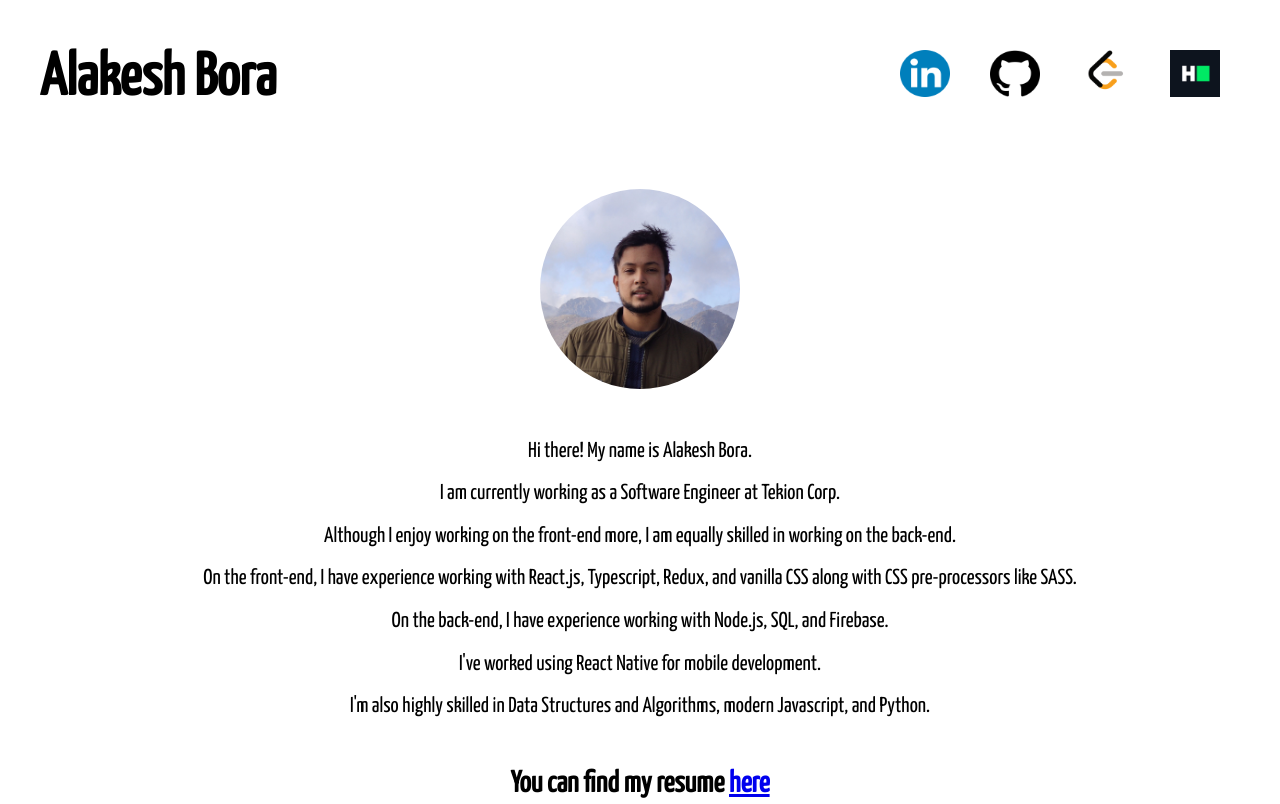
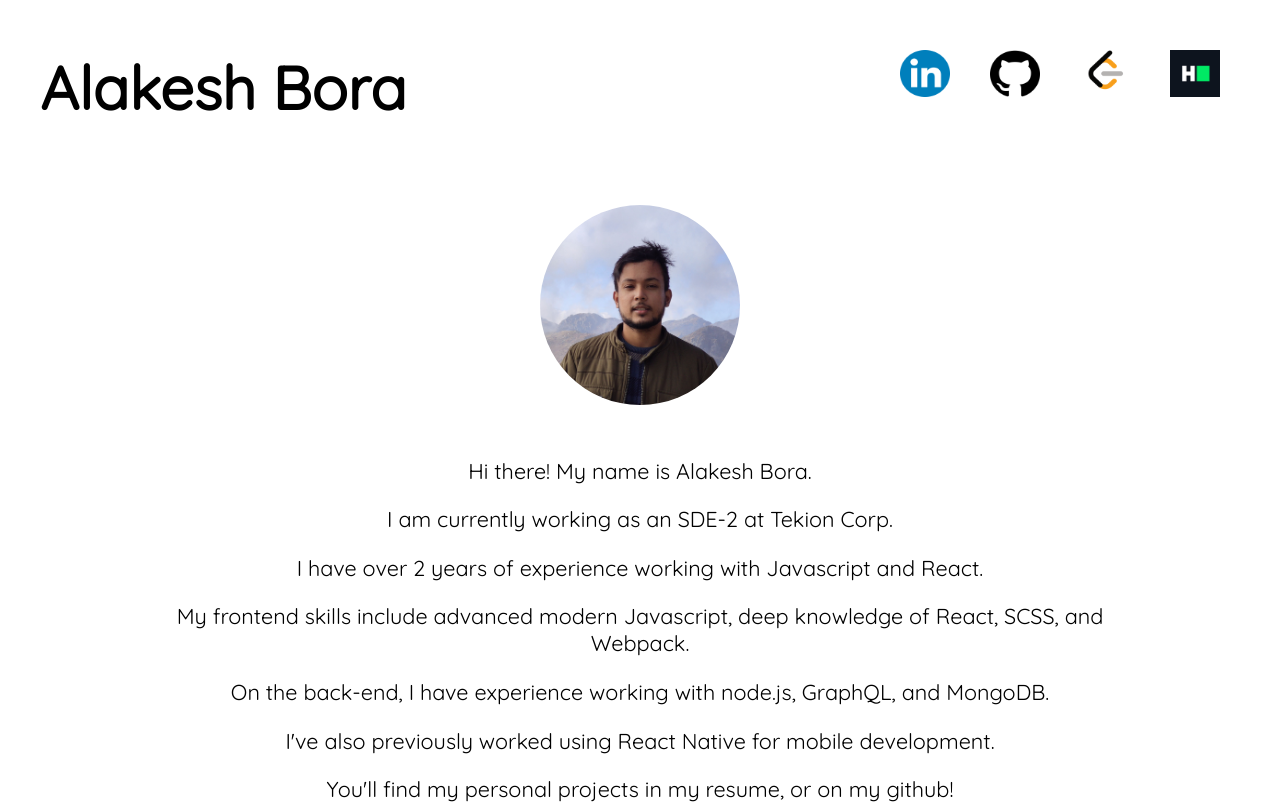
Before and after one commit to alokesh985/alakesh-personal-website, a React (Create React App) app: page / in a window 1280 px wide. Shown: the top 804 px of the page. Built offline with nearby package versions, Linux system fonts and the light colour scheme.

Commit message:
Updated resume

```diff
--- a/src/components/Introduction.tsx
+++ b/src/components/Introduction.tsx
@@ -11,26 +11,19 @@ const Introduction = () => {
       />
       <div className={styles.text}>
         <p>Hi there! My name is Alakesh Bora.</p>{" "}
-        <p>I am currently working as a Software Engineer at Tekion Corp.</p>
+        <p>I am currently working as an SDE-2 at Tekion Corp.</p>
         <p>
-          Although I enjoy working on the front-end more, I am equally skilled
-          in working on the back-end.{" "}
+          I have over 2 years of experience working with Javascript and React.
         </p>
         <p>
-          {" "}
-          On the front-end, I have experience working with React.js, Typescript,
-          Redux, and vanilla CSS along with CSS pre-processors like SASS.{" "}
+          My frontend skills include advanced modern Javascript, deep knowledge of React, SCSS, and Webpack.
         </p>{" "}
         <p>
           {" "}
-          On the back-end, I have experience working with Node.js, SQL, and
-          Firebase.{" "}
+          On the back-end, I have experience working with node.js, GraphQL, and MongoDB.
         </p>{" "}
-        <p>I've worked using React Native for mobile development.</p>
-        <p>
-          I'm also highly skilled in Data Structures and Algorithms, modern
-          Javascript, and Python.
-        </p>
+        <p>I've also previously worked using React Native for mobile development.</p>
+        <p>You'll find my personal projects in my resume, or on my github!</p>
       </div>
       <div className={styles.resumeSection}>
         <p>
--- a/src/helpers/constants.ts
+++ b/src/helpers/constants.ts
@@ -3,7 +3,7 @@ export const profileURLs = {
   linkedIn: "https://www.linkedin.com/in/alakeshbora",
   leetcode: "https://leetcode.com/alokesh985",
   hackerRank: "https://www.hackerrank.com/profile/alokesh985",
-  resumeLink: "https://drive.google.com/file/d/1jVP3MLCRaMZnzccZp7nRob7Zbo6jrlIj/view?usp=sharing"
+  resumeLink: "https://drive.google.com/file/d/1Hta2_Y_1VRcEupQtyNKXOs3bbiF3-w8o/view?usp=sharing"
 };
 
 export const imageLocations = {
--- a/src/styles/container.module.scss
+++ b/src/styles/container.module.scss
@@ -1,5 +1,5 @@
-@import url('https://fonts.googleapis.com/css2?family=Yanone+Kaffeesatz&display=swap');
+@import url('https://fonts.googleapis.com/css2?family=Quicksand&family=Varela&display=swap');
 
 .baseStyles {
-    font-family: 'Yanone Kaffeesatz', sans-serif;
+  font-family: 'Quicksand', sans-serif;
 }
```
